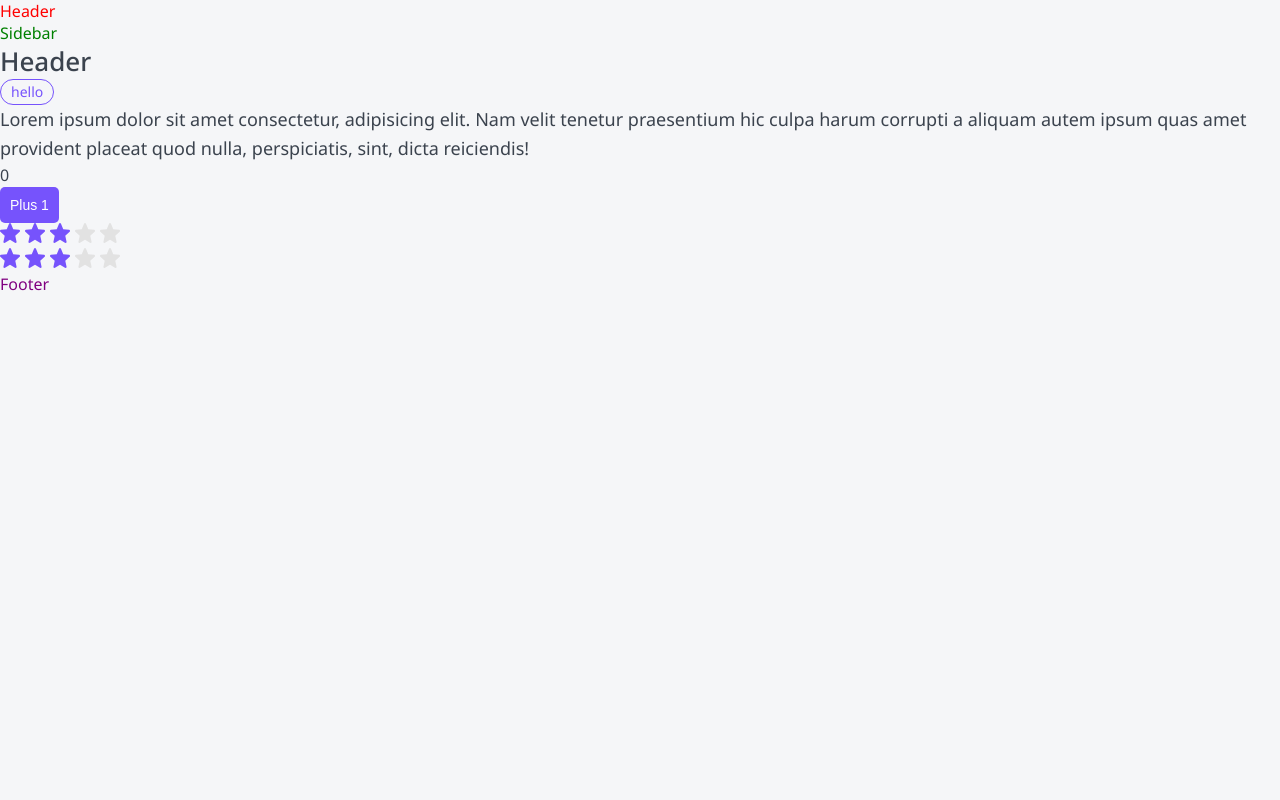
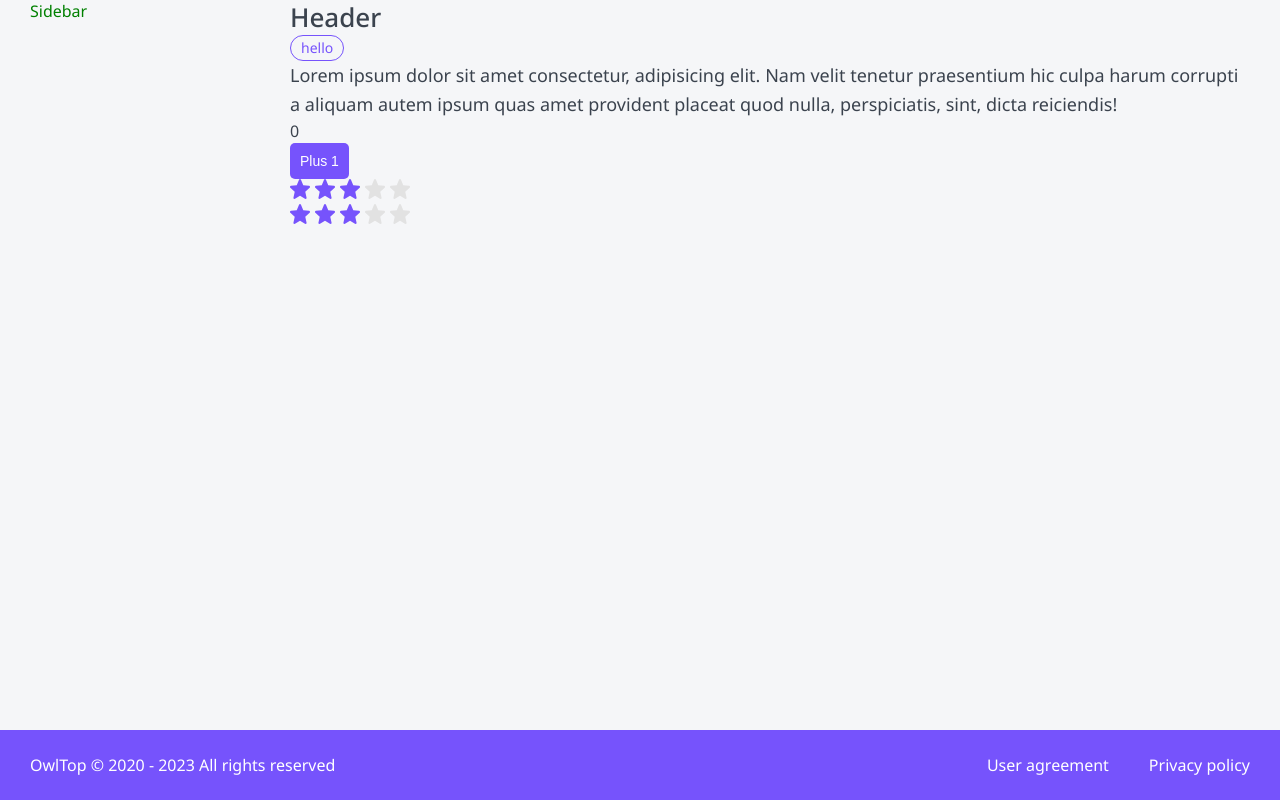
Before and after one commit to svvdovkina/ratings-site, a Next.js app: page / in a window 1280 px wide. Built offline with nearby package versions, Linux system fonts and the light colour scheme.

Commit message:
finish Footer

```diff
--- a/layout/Footer/Footer.module.css
+++ b/layout/Footer/Footer.module.css
@@ -1,3 +1,21 @@
 .footer{
-    color: purple;
+    background-color: var(--primary);
+    color: var(--white);
+    padding: 25px 30px;
+    font-size: 16px;
+    line-height: 20px;
+    display: grid;
+    grid-template-columns: 1fr auto auto;
+    gap: 40px;
 }
+
+.footer a:hover{
+    color: var(--gray-light);
+}
+
+@media screen and (width <= 765px){
+    .footer {
+        grid-template-columns: 1fr;
+        gap: 15px;
+    }
+}
--- a/layout/Footer/Footer.tsx
+++ b/layout/Footer/Footer.tsx
@@ -1,9 +1,20 @@
 import { FooterProps } from "./Footer.props"
 import styles from "./Footer.module.css"
+import classnames from 'classnames'
+import {format} from 'date-fns'
 
-export const Footer = ({...props }: FooterProps)
+export const Footer = ({className, ...props }: FooterProps)
 : JSX.Element =>{
-    return <div {...props} className={styles.footer}>
-        Footer
-    </div>
+    return <footer {...props} className={classnames(className, styles.footer)}>
+        <p>
+         OwlTop © 2020 - {format(new Date(), "yyyy")} All rights reserved
+        </p>
+        <a href="#">
+            User agreement
+        </a>
+        <a href="#">
+            Privacy policy
+        </a>
+
+    </footer>
 }
--- a/layout/Header/Header.tsx
+++ b/layout/Header/Header.tsx
@@ -1,9 +1,10 @@
 import { HeaderProps } from "./Header.props"
 import styles from "./Header.module.css"
+import classnames from 'classnames'
 
-export const Header = ({...props }: HeaderProps)
+export const Header = ({className, ...props }: HeaderProps)
 : JSX.Element =>{
-    return <div {...props} className={styles.header}>
+    return <div {...props} className={classnames(className, styles.header)}>
         Header
     </div>
 }
--- a/layout/Layout.module.css
+++ b/layout/Layout.module.css
@@ -1,3 +1,50 @@
+/* stylelint-disable declaration-block-no-redundant-longhand-properties */
 .layout{
-    color: red;
+    display: grid;
+    min-height: 100vh;
+    grid-template-columns: auto 230px minmax(320px, 1200px) auto;
+    grid-template-rows: auto 1fr auto;
+    gap: 0 30px;
+    grid-template-areas:
+    ". header header ."
+    ". sidebar body ."
+    "footer footer footer footer";
 }
+
+.header {
+    grid-area: header;
+    background-color: aquamarine;
+    display: none;
+}
+
+.sidebar {
+    grid-area: sidebar;
+}
+
+.body {
+    grid-area: body;
+
+}
+
+.footer {
+    grid-area: footer;
+}
+
+@media screen and (width <= 765px) {
+    .layout {
+        grid-template-columns: minmax(320px, 1fr);
+        grid-template-areas:
+        "header"
+        "body"
+        "footer";
+    }
+
+    .sidebar {
+        display: none;
+    }
+
+    .header {
+        display: block;
+    }
+
+}
--- a/layout/Layout.tsx
+++ b/layout/Layout.tsx
@@ -2,17 +2,27 @@ import { LayoutProps } from "./Layout.props"
 import {Header} from "./Header/Header"
 import { Sidebar } from "./Sidebar/Sidebar"
 import { Footer } from "./Footer/Footer"
+import { FunctionComponent } from "react"
+import styles from "./Layout.module.css"
 
-export const Layout = ({children }: LayoutProps)
+const Layout = ({children }: LayoutProps)
 : JSX.Element =>{
-    return <>
-        <Header/>
-        <div>
-            <Sidebar/>
-            <div>
-                {children}
-            </div>
+    return <div className={styles.layout}>
+        <Header className={styles.header}/>
+        <Sidebar className={styles.sidebar}/>
+        <div className={styles.body}>
+            {children}
         </div>
-        <Footer/>
-    </>
+        <Footer className={styles.footer}/>
+    </div>
 }
+
+export const withLayout =
+<T extends Record<string, unknown>>
+(Component: FunctionComponent<T>) => {
+    return function withLayoutComponent(props: T): JSX.Element{
+        return <Layout>
+            <Component {...props}/>
+        </Layout>
+    }
+}
--- a/layout/Sidebar/Sidebar.tsx
+++ b/layout/Sidebar/Sidebar.tsx
@@ -1,9 +1,10 @@
 import { SidebarProps } from "./Sidebar.props"
 import styles from "./Sidebar.module.css"
+import classnames from 'classnames'
 
-export const Sidebar = ({...props }: SidebarProps)
+export const Sidebar = ({className, ...props }: SidebarProps)
 : JSX.Element =>{
-    return <div {...props} className={styles.sidebar}>
+    return <div {...props} className={classnames(className, styles.sidebar)}>
         Sidebar
     </div>
 }
--- a/package.json
+++ b/package.json
@@ -15,6 +15,7 @@
     "@types/react": "18.2.15",
     "@types/react-dom": "18.2.7",
     "classnames": "^2.3.2",
+    "date-fns": "^2.30.0",
     "eslint": "8.45.0",
     "eslint-config-next": "13.4.10",
     "next": "13.4.10",
--- a/pages/index.tsx
+++ b/pages/index.tsx
@@ -3,16 +3,16 @@ import Image from 'next/image'
 import { redirect } from 'next/dist/server/api-utils'
 import { useEffect, useState } from 'react'
 import { Rating } from '../components/Rating/Rating';
-import { Layout } from '../layout/Layout';
+import { withLayout } from '../layout/Layout';
 
-export default function Home() {
+function Home() {
 
   const [counter, setCounter] = useState<number>(0);
   const [rating, setRating] = useState<number>(3);
 
 
   return (
-      <Layout>
+      <>
         <Htag tag='h1'>Header</Htag>
         <Tag color='primary' href='/products'>hello</Tag>
         <Ptag size='l'>Lorem ipsum dolor sit amet consectetur, adipisicing elit. Nam velit tenetur praesentium hic culpa harum corrupti a aliquam autem ipsum quas amet provident placeat quod nulla, perspiciatis, sint, dicta reiciendis!</Ptag>
@@ -22,6 +22,9 @@ export default function Home() {
         </Button>
         <Rating rating={rating}/>
         <Rating rating={rating} setRating={setRating} isEditable={true}/>
-      </Layout>
+      </>
   )
+
 }
+
+export default withLayout(Home);
```
Also changed, not shown: 1 other file (tests, documents, lock files or other folders).
